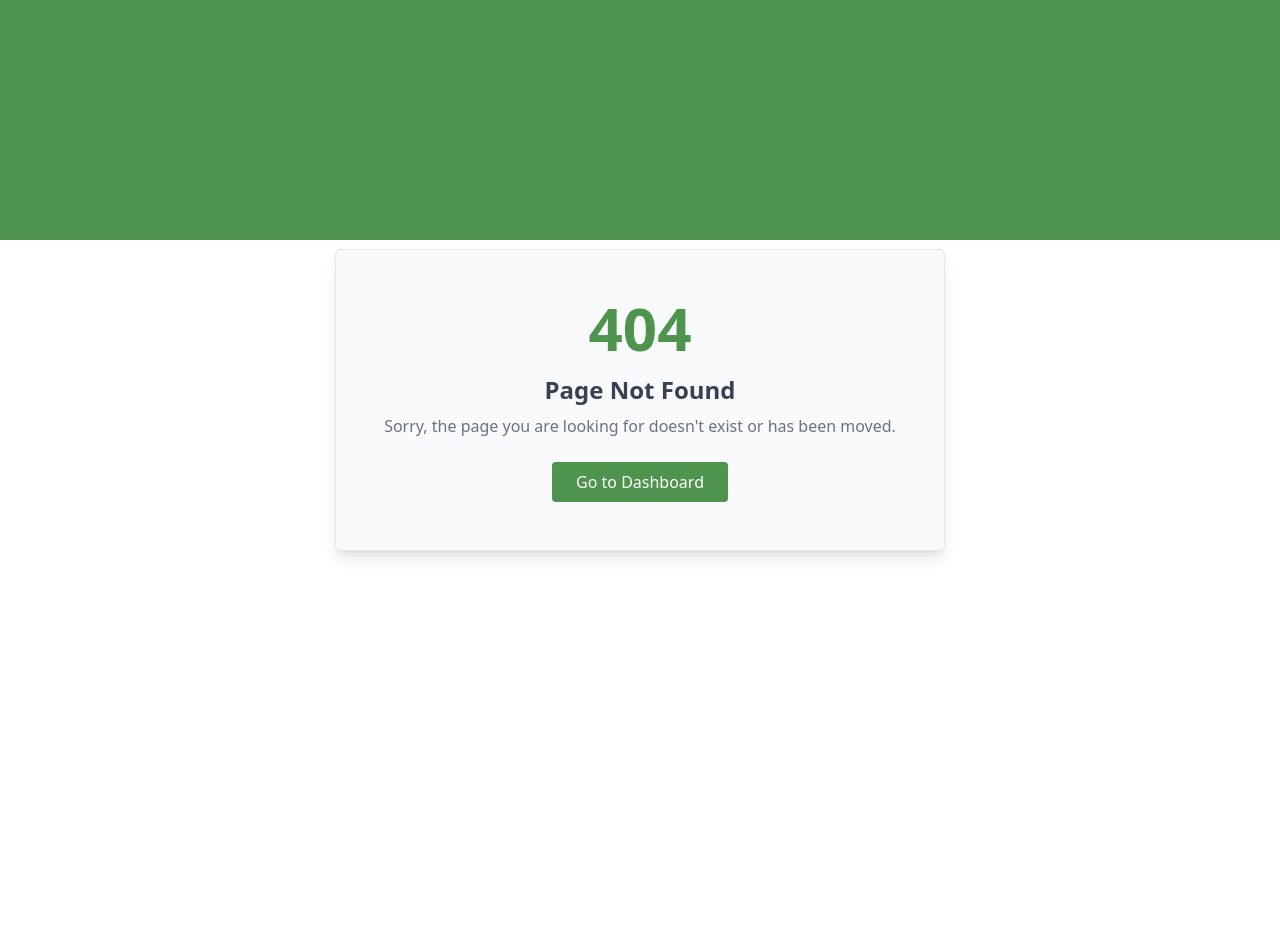
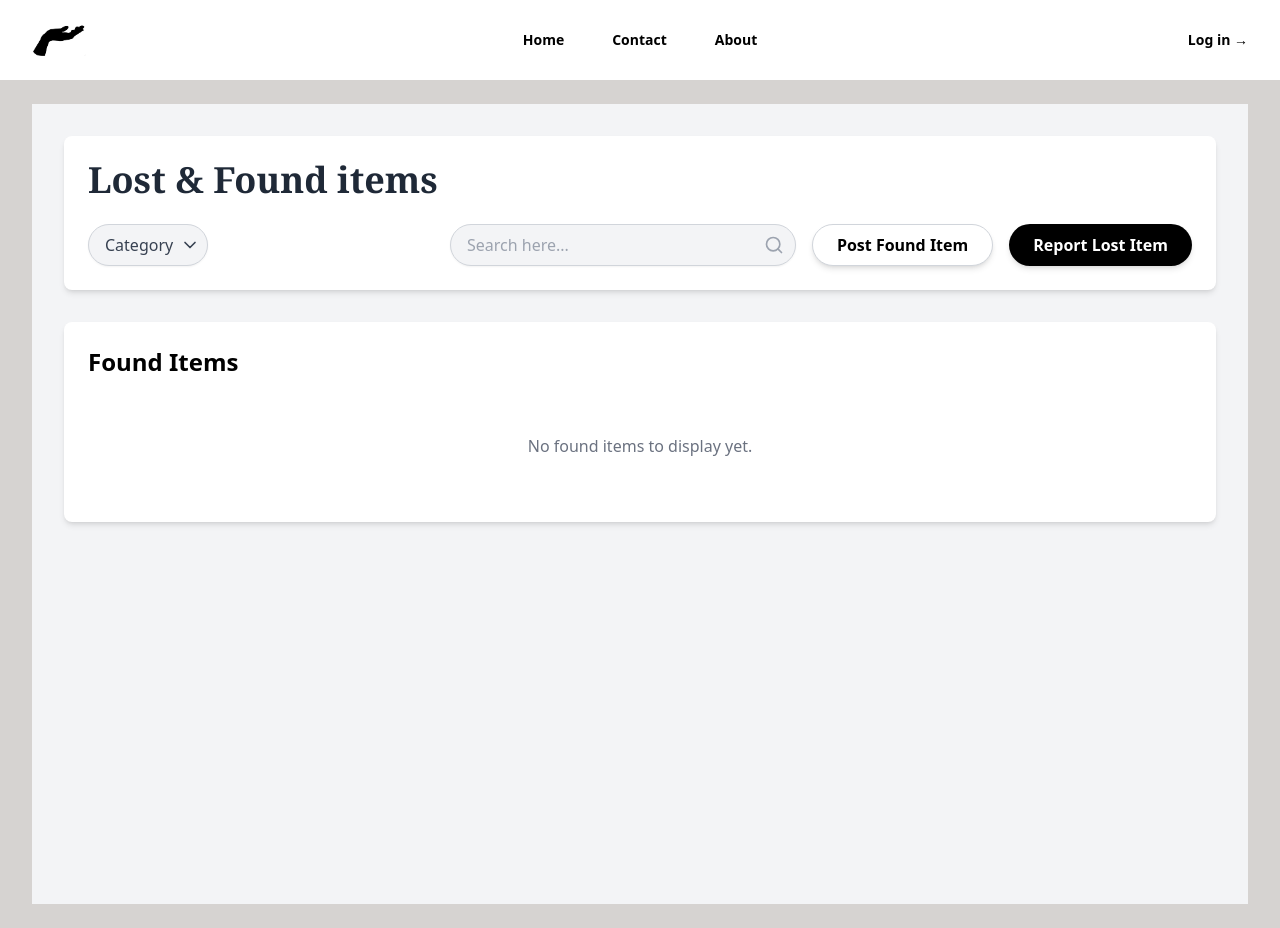
Before and after one commit to MyCommissions/laf-frontend, a React (Create React App) app: page /found in a window 1280 px wide. Before the commit this address had no page. Before the commit the page ends 800 px from the top, so only its background shows below. Built offline with nearby package versions, Linux system fonts and the light colour scheme.

Commit message:
Adding found tab and several designs

```diff
--- /dev/null
+++ b/src/presentation/components/foundtab/FounTab.tsx
@@ -0,0 +1,76 @@
+import React, { useState } from 'react';
+import { ChevronDown, Search } from 'lucide-react';
+
+const categories: string[] = ['Category', 'Umbrella', 'Wallet', 'Keys', 'Phone'];
+
+const LostFoundPage: React.FC = () => {
+  const [selectedCategory, setSelectedCategory] = useState<string>('Category');
+  const [searchQuery, setSearchQuery] = useState<string>('');
+
+  return (
+    <div className="min-h-screen bg-gray-100 p-8">
+      {/* Header section with shadow and rounded corners */}
+      <div className="bg-white p-6 shadow-md rounded-lg mb-8">
+        <h1 className="text-4xl font-serif font-bold text-gray-800 mb-6">Lost & Found items</h1>
+
+        {/* Flex container for the controls */}
+        <div className="flex items-center space-x-4">
+          {/* Category Dropdown and Umbrealla tag */}
+          <div className="flex items-center space-x-2 w-full sm:w-auto">
+            <div className="relative inline-block">
+              <select
+                value={selectedCategory}
+                onChange={(e) => setSelectedCategory(e.target.value)}
+                className="w-full appearance-none pr-8 pl-4 py-2 rounded-full border border-gray-300 bg-gray-100 text-gray-700 shadow-sm focus:outline-none focus:ring-2 focus:ring-black focus:border-transparent transition-all duration-200"
+              >
+                {categories.map((category) => (
+                  <option key={category} value={category}>
+                    {category}
+                  </option>
+                ))}
+              </select>
+              <div className="pointer-events-none absolute inset-y-0 right-0 flex items-center px-2 text-gray-700">
+                <ChevronDown size={20} />
+              </div>
+            </div>
+          </div>
+
+          {/* Search Bar */}
+          <div className="relative flex items-center w-full">
+            <input
+              type="text"
+              placeholder="Search here..."
+              value={searchQuery}
+              onChange={(e) => setSearchQuery(e.target.value)}
+              className="w-full pl-4 pr-10 py-2 rounded-full border border-gray-300 bg-gray-100 shadow-sm focus:outline-none focus:ring-2 focus:ring-black focus:border-transparent transition-all duration-200"
+            />
+            <div className="absolute right-3 top-1/2 transform -translate-y-1/2 text-gray-400">
+              <Search size={20} />
+            </div>
+          </div>
+
+          {/* Action Buttons */}
+          <div className="flex space-x-4 w-full sm:w-auto">
+            <button className="whitespace-nowrap px-6 py-2 rounded-full border border-gray-300 bg-white text-black font-semibold shadow-md transition-all duration-200 hover:bg-gray-100">
+              Post Found Item
+            </button>
+            <button className="whitespace-nowrap px-6 py-2 rounded-full bg-black text-white font-semibold shadow-md transition-all duration-200 hover:bg-gray-800">
+              Report Lost Item
+            </button>
+          </div>
+        </div>
+      </div>
+
+      {/* Main content area for found items */}
+      <div className="bg-white p-6 shadow-md rounded-lg">
+        {/* Placeholder for the found items list */}
+        <h2 className="text-2xl font-semibold mb-4">Found Items</h2>
+        <div className="text-center text-gray-500 py-10">
+          No found items to display yet.
+        </div>
+      </div>
+    </div>
+  );
+};
+
+export default LostFoundPage;
--- /dev/null
+++ b/src/presentation/components/ui/DropMenu.tsx
@@ -0,0 +1,31 @@
+import React, { useState } from 'react';
+import { ChevronDown } from 'lucide-react';
+
+const DropdownMenu = () => {
+  const [selectedOption, setSelectedOption] = useState<string>('Category');
+  const categories: string[] = ['Category', 'Umbrella', 'Wallet', 'Keys', 'Phone'];
+
+  return (
+    <div className="relative inline-block w-full sm:w-auto">
+      {/* The select element handles the dropdown functionality */}
+      <select
+        value={selectedOption}
+        onChange={(e) => setSelectedOption(e.target.value)}
+        className="w-full sm:w-auto appearance-none pr-8 pl-4 py-2 rounded-full border border-gray-300 bg-gray-100 text-gray-700 shadow-sm focus:outline-none focus:ring-2 focus:ring-black focus:border-transparent transition-all duration-200"
+      >
+        {categories.map((category) => (
+          <option key={category} value={category}>
+            {category}
+          </option>
+        ))}
+      </select>
+
+      {/* This div acts as a custom icon, since the native select arrow is hidden */}
+      <div className="pointer-events-none absolute inset-y-0 right-0 flex items-center px-2 text-gray-700">
+        <ChevronDown size={20} />
+      </div>
+    </div>
+  );
+};
+
+export default DropdownMenu;
--- /dev/null
+++ b/src/presentation/components/ui/Search.tsx
@@ -0,0 +1,24 @@
+import React, { useState } from 'react';
+import { Search } from 'lucide-react';
+
+ const [searchQuery, setSearchQuery] = useState<string>('');
+
+const SearchUI = ({ title, description, icon }: { title: string; description: string; icon: React.ReactNode }) => {
+  return (
+     <div className="relative flex items-center w-full">
+            <input
+              type="text"
+              placeholder="Search here..."
+              value={searchQuery}
+              onChange={(e) => setSearchQuery(e.target.value)}
+              className="w-full pl-4 pr-10 py-2 rounded-full border border-gray-300 bg-gray-100 shadow-sm focus:outline-none focus:ring-2 focus:ring-black focus:border-transparent transition-all duration-200"
+            />
+            <div className="absolute right-3 top-1/2 transform -translate-y-1/2 text-gray-400">
+              <Search size={20} />
+            </div>
+          </div>
+  );
+};
+
+
+export default SearchUI;
--- a/src/presentation/layout/AuthLayout.tsx
+++ b/src/presentation/layout/AuthLayout.tsx
@@ -1,4 +1,6 @@
 import LoginComponent from "../components/login/LoginComponent";
+
+
 export default function AuthLayout({ children }: { children: React.ReactNode }) {
     return (
         <div className="min-h-screen flex flex-col lg:flex-row items-center justify-center bg-gray-100">
--- /dev/null
+++ b/src/presentation/layout/FoundLayout.tsx
@@ -0,0 +1,19 @@
+import React from "react";
+import FoundTab from "../components/foundtab/FounTab";
+
+export default function FoundLayout() {
+    return(
+        <div>
+
+        <div>
+            <FoundTab/>
+        </div>
+
+
+
+
+        </div>
+
+
+    )
+}
--- /dev/null
+++ b/src/presentation/pages/FoundPage.tsx
@@ -0,0 +1,11 @@
+import NavLayout from "../layout/NavLayout"
+import FoundLayout from "../layout/FoundLayout"
+
+export default function FoundPage() {
+  return (
+
+    <NavLayout>
+        <FoundLayout/>
+    </NavLayout>
+  )
+}
--- a/src/presentation/router/index.tsx
+++ b/src/presentation/router/index.tsx
@@ -14,10 +14,10 @@ const router = createBrowserRouter([
     },
 
     {
-        path: '/signup',
+        path: '/found',
         element: (
             <GuestOnlyRoute>
-                <></>
+                <pages.FoundPage/>
             </GuestOnlyRoute>
         )
     },
--- a/src/presentation/router/route.tsx
+++ b/src/presentation/router/route.tsx
@@ -1,13 +1,13 @@
 import NotFoundPage from "../pages/NotFoundPage";
 import LoginPage from "../pages/LoginPage";
 import HomePage from "../pages/HomePage";
-
+import FoundPage from "../pages/FoundPage";
 import LandingPage from "../pages/LandingPage";
 
 export const pages = {
   NotFoundPage,
   LoginPage,
   HomePage,
-
+  FoundPage,
   LandingPage,
 };
```
